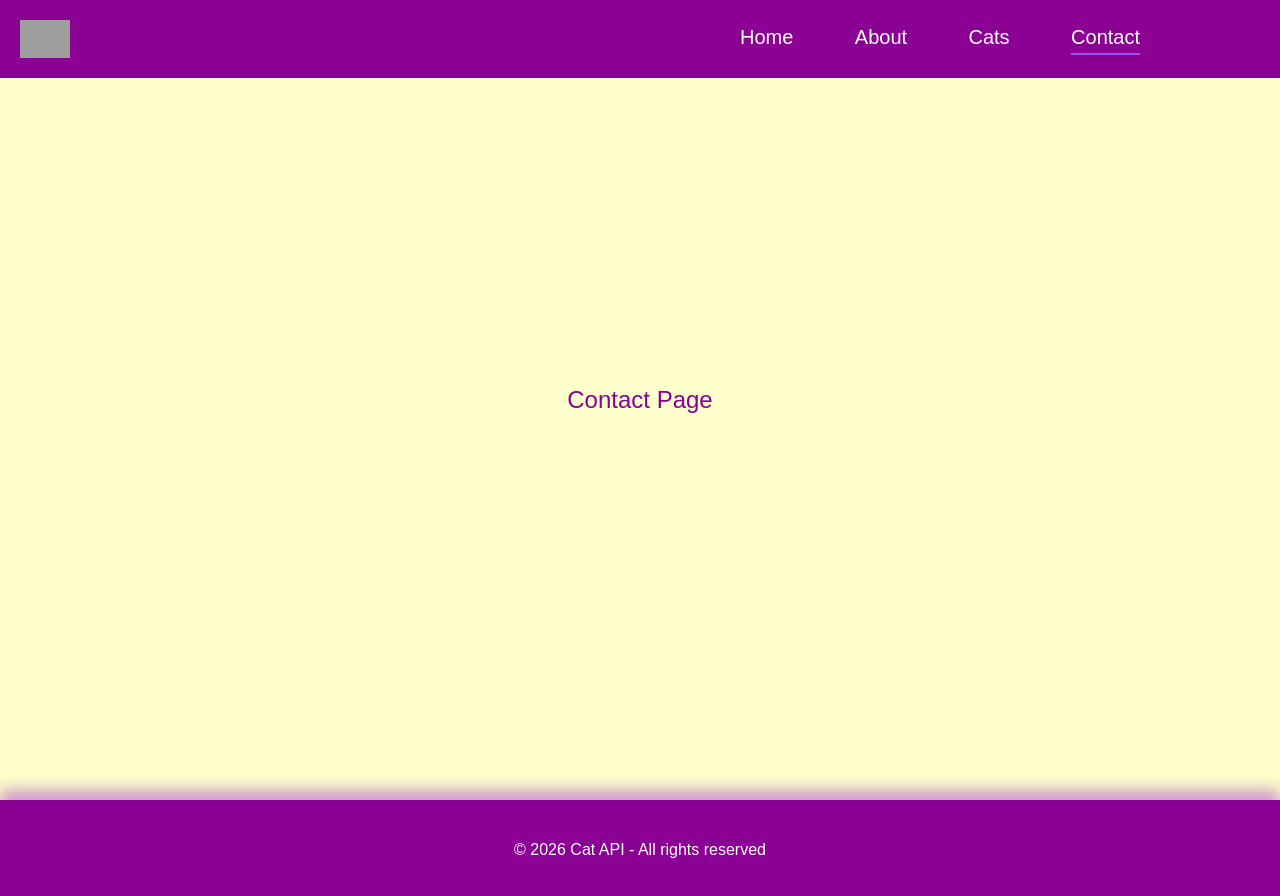
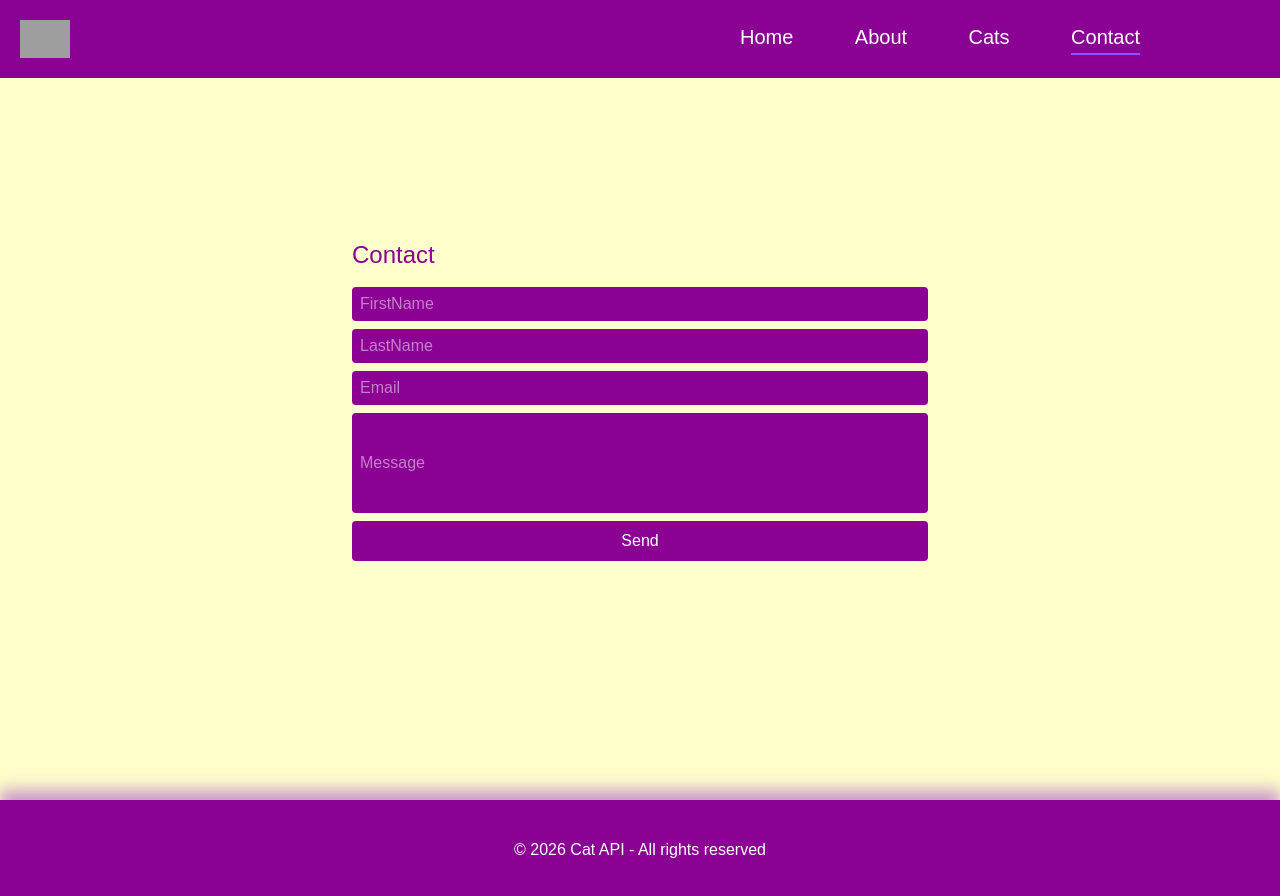
Before and after one commit to SacreOphelie/cat_api, a Next.js app: page /contact in a window 1280 px wide. Shown: the top 896 px of the page. Built offline with nearby package versions, Linux system fonts and the light colour scheme; grey boxes are pictures that could not be loaded; a web font is replaced by a local one.

Commit message:
contact page

```diff
--- a/app/contact/page.jsx
+++ b/app/contact/page.jsx
@@ -1,10 +1,51 @@
+"use client"
+
+import { useState } from "react";
+import Field from "@/components/Field";
+
 export default function ContactPage()
 {
+    const [error, setError] = useState("")
+
     return(
         <>
             <div className="w-screen h-screen flex items-center justify-center">
-                <div>
-                    <h1 className="text-fuchsia-800 text-2xl">Contact Page</h1>
+                <div className="w-full !mx-5 md:w-xl md:!mx-0">
+                    <h1 className="text-fuchsia-800 text-2xl !mb-4">Contact</h1>
+                    <form>
+                        <div className="flex w-full justify-between flex-col gap-2 items-center">
+                            <Field
+                                type="firstname"
+                                name="firstname"
+                                error={error}
+                                placeholder="FirstName"
+                            />
+                            <Field
+                                type="lastname"
+                                name="lastname"
+                                error={error}
+                                placeholder="LastName"
+                            />
+                            <Field
+                                type="email"
+                                name="email"
+                                error={error}
+                                placeholder="Email"
+                            />
+                            <div className="h-25 w-full">
+                                <Field
+                                    as="textarea"
+                                    type="message"
+                                    name="message"
+                                    error={error}
+                                    placeholder="Message"
+                                />
+                            </div>
+                            <button className="w-full bg-fuchsia-800 text-white flex justify-center items-center rounded h-10 ">
+                                Send
+                            </button>
+                        </div>
+                    </form>
                 </div>
             </div>
         </>
--- /dev/null
+++ b/components/Field.jsx
@@ -0,0 +1,21 @@
+const Field = ({name, label, value, placeholder="", type="text", error=""}) => {
+    return (
+        <div className="h-full w-full">
+            <input
+                type={type}
+                value={value}
+                placeholder={placeholder || label}
+                name={name}
+                id={name}
+                className={"bg-fuchsia-800 w-full h-full !p-2 rounded text-white border-none " + (error && " is-invalid")}
+            />
+            {
+                error && (
+                    <p className="invalid-feedback">{error}</p>
+                )
+            }
+        </div>
+    )
+}
+
+export default Field;
```
